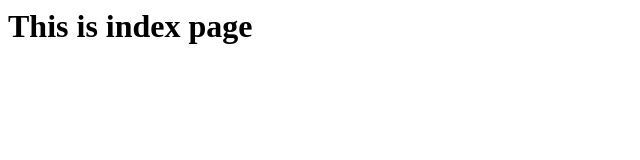
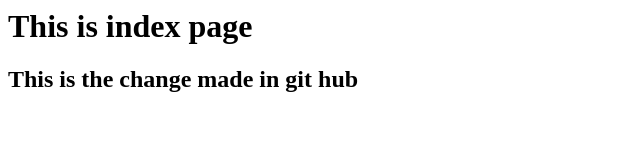
Before and after one commit to nitin543/testing, a plain HTML site: page index.html in a window 1280 px wide. Shown: the whole page, without its empty margins (0-640 px from the left). Drawn offline with Linux system fonts and the light colour scheme.

Commit message:
Update index.html

```diff
--- a/index.html
+++ b/index.html
@@ -1,3 +1,4 @@
 <html>
 <h1>This is index page</h1>
+  <h2>This is the change made in git hub</h2>
 </html>
```
